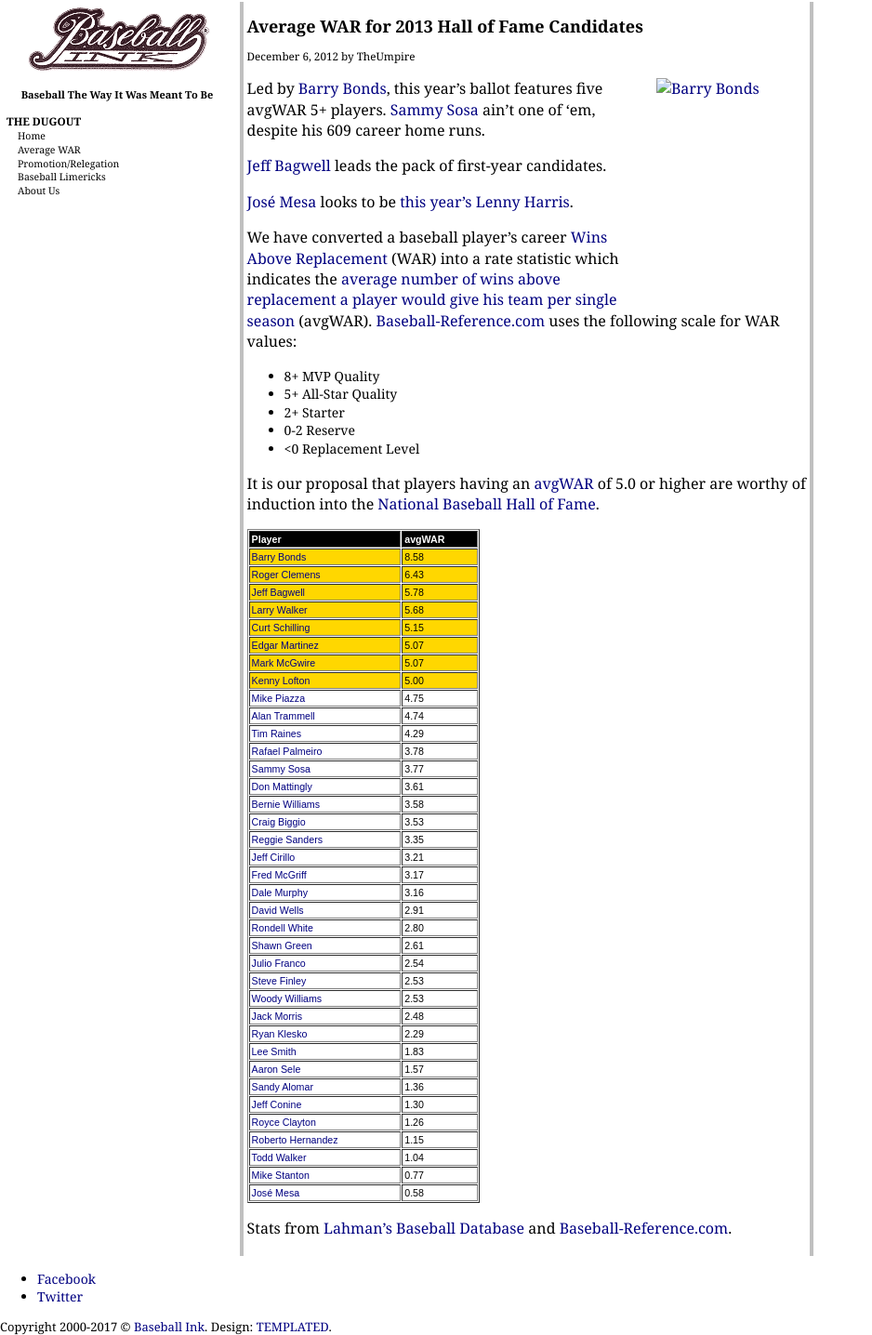
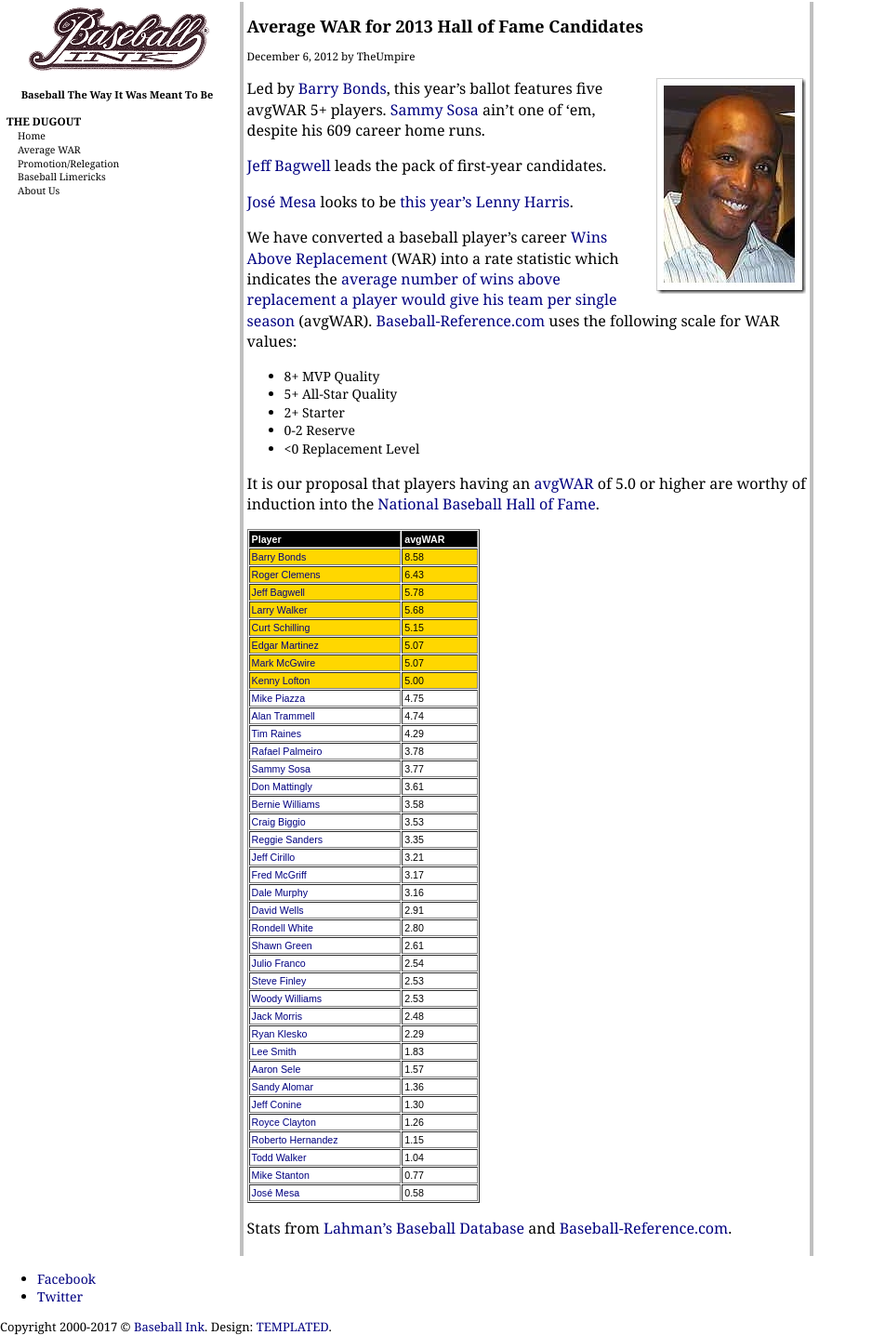
Before and after one commit to jaypalexa/baseballink, a Jekyll site: the page built from pages/average-war-for-2013-hall-of-fame-candidates.md, in a window 1280 px wide. Shown: the whole page at 93% size, without its empty margins (0-938 px from the left). Built offline with Jekyll 4.4.1, drawn with Linux system fonts in a browser that asks for light colours; nearby versions of some CDN libraries; library files that are not in the unit come from our copies.

Commit message:
Update average-war-for-2013-hall-of-fame-candidates.md

```diff
--- a/pages/average-war-for-2013-hall-of-fame-candidates.md
+++ b/pages/average-war-for-2013-hall-of-fame-candidates.md
@@ -5,7 +5,7 @@
 <h1>Average WAR for 2013 Hall of Fame Candidates</h1>
 <div class="meta">December 6, 2012 by TheUmpire</div>
 <div class="storycontent">
-<p><a href="http://commons.wikimedia.org/wiki/File:Barry_Bonds_2006-05-08.jpg" target="_blank"><img style="margin: 0px 0px 10px 10px; display: inline; border: 0px;" title="Barry Bonds" src="{{ site.url }}{{ site.baseurl }}/images/barry_bonds2.jpg" alt="Barry Bonds" width="161" height="232" align="right" border="0" /></a> Led by <a href="http://www.baseball-reference.com/players/b/bondsba01.shtml" target="_blank">Barry Bonds</a>, this year’s ballot features five avgWAR 5+ players.  <a href="http://www.baseball-reference.com/players/s/sosasa01.shtml">Sammy Sosa</a> ain’t one of ‘em, despite his 609 career home runs.</p>
+<p><a href="http://commons.wikimedia.org/wiki/File:Barry_Bonds_2006-05-08.jpg" target="_blank"><img style="margin: 0px 0px 10px 10px; display: inline; border: 0px;" title="Barry Bonds" src="{{ site.url }}{{ site.baseurl }}/assets/images/barry_bonds2.jpg" alt="Barry Bonds" width="161" height="232" align="right" border="0" /></a> Led by <a href="http://www.baseball-reference.com/players/b/bondsba01.shtml" target="_blank">Barry Bonds</a>, this year’s ballot features five avgWAR 5+ players.  <a href="http://www.baseball-reference.com/players/s/sosasa01.shtml">Sammy Sosa</a> ain’t one of ‘em, despite his 609 career home runs.</p>
 <p><a href="http://www.baseball-reference.com/players/b/bagweje01.shtml">Jeff Bagwell</a> leads the pack of first-year candidates.</p>
 <p><a href="http://www.baseball-reference.com/players/m/mesajo01.shtml">José Mesa</a> looks to be <a href="{{ site.url }}{{ site.baseurl }}/lenny-harris-for-hall-of-fame-huh.html">this year’s Lenny Harris</a>.</p>
 <p>We have converted a baseball player’s career <a href="http://saberlibrary.com/misc/war/">Wins Above Replacement</a> (WAR) into a rate statistic which indicates the <a href="{{ site.url }}{{ site.baseurl }}/pages/avg-war.html">average number of wins above replacement a player would give his team per single season</a> (avgWAR). <a href="http://www.baseball-reference.com">Baseball-Reference.com</a> uses the following scale for WAR values:</p>
```
